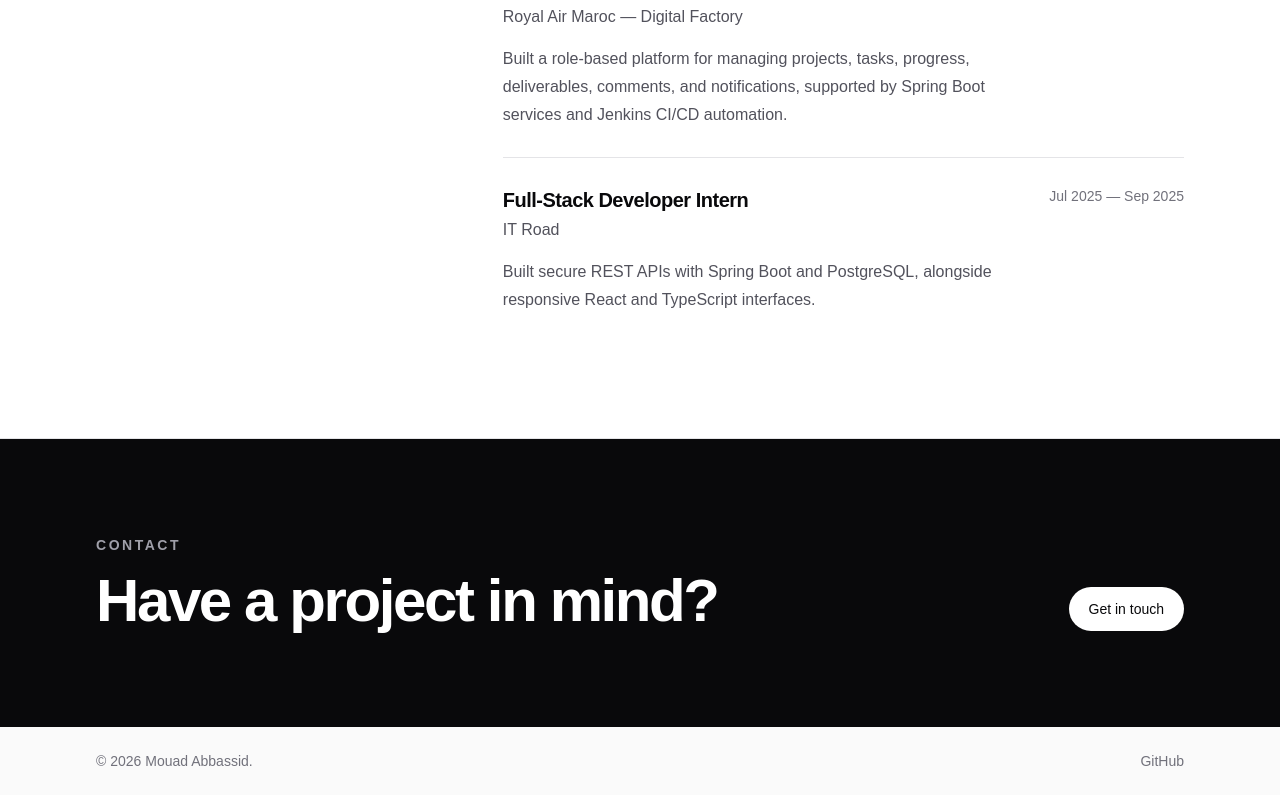
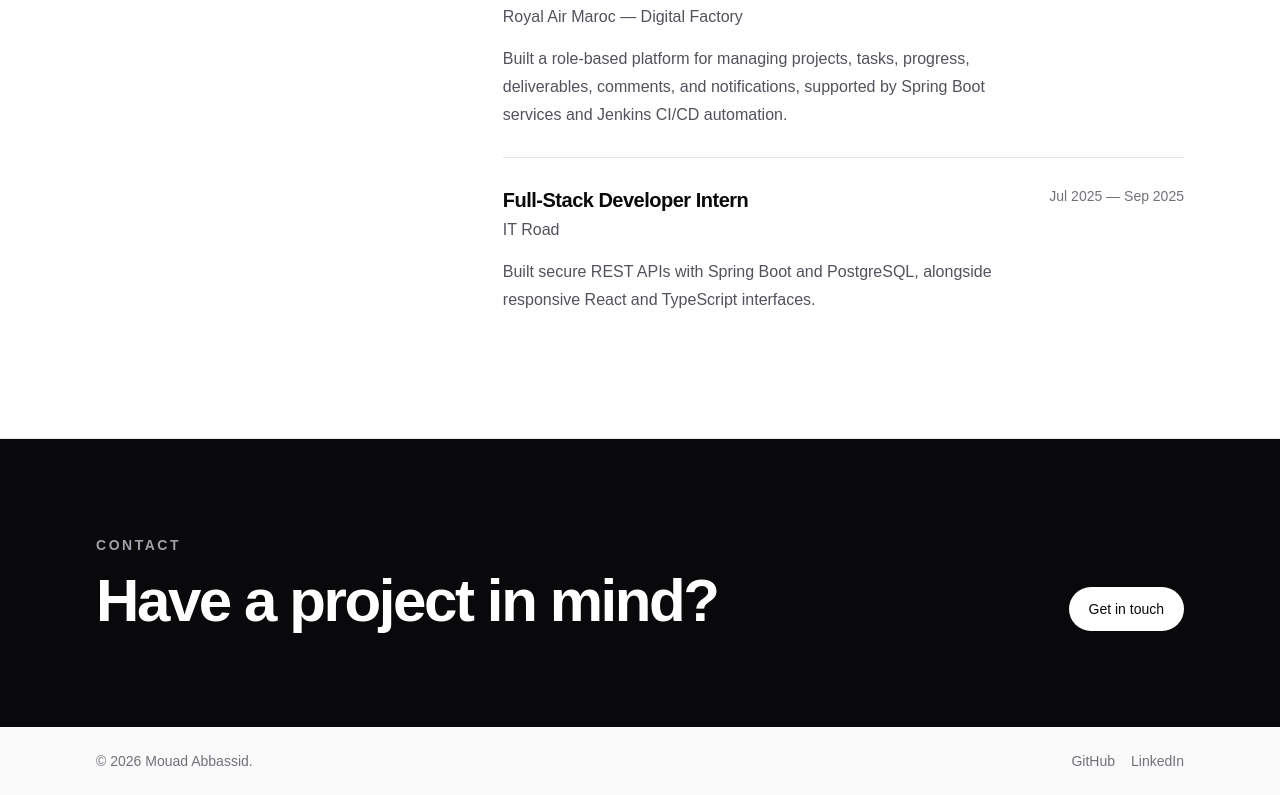
Before and after one commit to Nyckboy/PortfolioV2, a Next.js app: page / in a window 1280 px wide. Shown: the part 2462-3257 px from the top of the page. Built offline with nearby package versions, Linux system fonts and the light colour scheme.

Commit message:
feat: add LinkedIn profile link

```diff
--- a/app/page.tsx
+++ b/app/page.tsx
@@ -150,7 +150,10 @@ export default function Home() {
 
       <footer className="mx-auto flex max-w-6xl flex-col gap-3 px-6 py-6 text-sm text-zinc-500 sm:flex-row sm:justify-between lg:px-8">
         <p>© {new Date().getFullYear()} Mouad Abbassid.</p>
-        <a className="transition hover:text-zinc-950" href="https://github.com/Nyckboy" target="_blank" rel="noreferrer">GitHub</a>
+        <div className="flex gap-4">
+          <a className="transition hover:text-zinc-950" href="https://github.com/Nyckboy" target="_blank" rel="noreferrer">GitHub</a>
+          <a className="transition hover:text-zinc-950" href="https://www.linkedin.com/in/mouadabbassid/" target="_blank" rel="noreferrer">LinkedIn</a>
+        </div>
       </footer>
     </main>
   );
```
